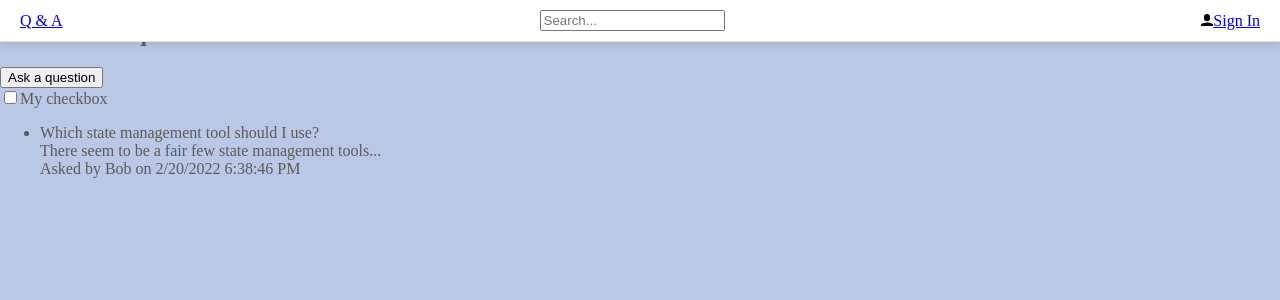
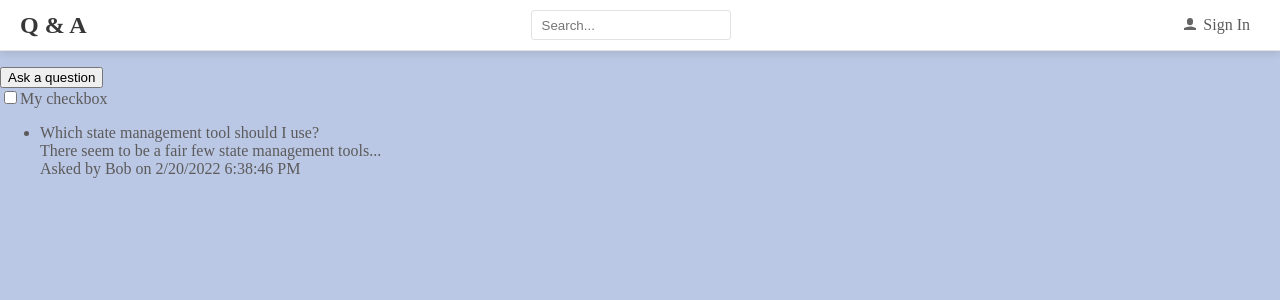
Before and after one commit to ugeHidalgo/ReactWinthDotNet1, a React (Create React App) app: page / in a window 1280 px wide. Shown: the top 300 px of the page. Built offline with nearby package versions, Linux system fonts and the light colour scheme.

Commit message:
Styles for some components

```diff
--- a/src/Header.tsx
+++ b/src/Header.tsx
@@ -1,6 +1,8 @@
-import styles from './Header.module.css';
+/** @jsxImportSource @emotion/react */
+import { css } from '@emotion/react';
 import React from 'react';
 import { UserIcon } from './Icons';
+import { fontFamily, fontSize, gray1, gray2, gray5 } from './Styles';
 
 //Function-based component with implicit return
 export const Header = () => {
@@ -8,16 +10,75 @@ export const Header = () => {
     console.log(e.currentTarget.value);
   };
   return (
-    <div className={styles.container}>
-      <a href="./">Q & A </a>
+    <div
+      css={css`
+        position: fixed;
+        box-sizing: border-box;
+        top: 0;
+        width: 100%;
+        display: flex;
+        align-items: center;
+        justify-content: space-between;
+        padding: 10px 20px;
+        background-color: #fff;
+        border-bottom: 1px solid ${gray5};
+        box-shadow: 0 3px 7px 0 rgba(110, 112, 114, 0.21);
+      `}
+    >
+      <a
+        href="./"
+        css={css`
+          font-size: 24px;
+          font-weight: bold;
+          color: ${gray1};
+          text-decoration: none;
+        `}
+      >
+        Q & A{' '}
+      </a>
       <input
         type="text"
         placeholder="Search..."
         onChange={handleSearchInputChange}
+        css={css`
+          box-sizing: border-box;
+          font-family: ${fontFamily};
+          font-size: ${fontSize};
+          padding: 8px 10px;
+          border: 1px solid ${gray5};
+          border-radius: 3px;
+          color: ${gray2};
+          background-color: white;
+          width: 200px;
+          height: 30px;
+          :focus {
+            outline-color: ${gray5};
+          }
+        `}
       />
-      <a href="./signin">
+      <a
+        href="./signin"
+        css={css`
+          font-family: ${fontFamily};
+          font-size: ${fontSize};
+          padding: 5px 10px;
+          background-color: transparent;
+          color: ${gray2};
+          text-decoration: none;
+          cursor: pointer;
+          :focus {
+            outline-color: ${gray5};
+          }
+        `}
+      >
         <UserIcon />
-        <span>Sign In</span>
+        <span
+          css={css`
+            margin-left: 7px;
+          `}
+        >
+          Sign In
+        </span>
       </a>
     </div>
   );
--- a/src/Icons.tsx
+++ b/src/Icons.tsx
@@ -1,4 +1,15 @@
-import React from 'react';
+/** @jsxImportSource @emotion/react */
+import { css } from '@emotion/react';
 import user from './user.svg';
 
-export const UserIcon = () => <img src={user} alt="User" width="12px" />;
+export const UserIcon = () => (
+  <img
+    src={user}
+    alt="User"
+    width="12px"
+    css={css`
+      width: 12px;
+      opacity: 0.6;
+    `}
+  />
+);
```
